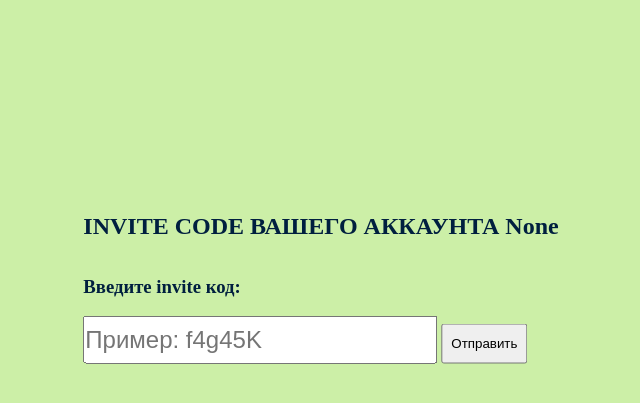
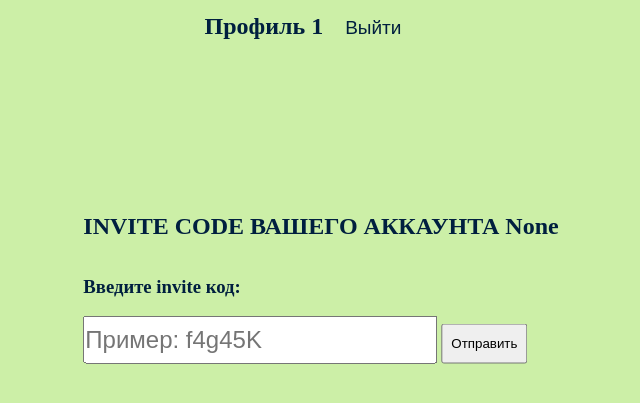
Before and after one commit to valhallajazzy/Django-DRF_auth_profile, a Django app: page /profile/1 in a window 1280 px wide. Shown: the top 403 px of the page, without its empty margins (319-959 px from the left). Run offline with Django 5.2, Linux system fonts and the light colour scheme; parts of the project's set-up code (start-up, migrations or seed data) failed here and were passed over.

Commit message:
Refactor frontend

```diff
--- a/profile_front/static/profile_front/css/styles.css
+++ b/profile_front/static/profile_front/css/styles.css
@@ -25,3 +25,38 @@
     height:40px;
     padding: 8px;
 }
+
+header{
+    margin-top:10px;
+    display: flex;
+    justify-content: center;
+}
+
+.Logo, .menu{
+    margin-right: 18px;
+    display: inline-block;
+    line-height: 32px;
+}
+.menu li{
+    margin-right: 18px;
+    display: inline-block;
+    line-height: 32px;
+}
+
+.menu a{
+    font-family:Arial;
+    font-size:19px;
+    color: #001F3F;
+    text-decoration: none;
+    line-height: 32px;
+}
+
+.menu a:hover{
+    color: white
+}
+.Logo h2{
+    font-family: Times;
+    font-size:27px;
+    color: #001F3F;
+    line-height: 30px;
+}
--- a/profile_front/templates/profile_front/profile.html
+++ b/profile_front/templates/profile_front/profile.html
@@ -3,6 +3,14 @@
 {% block title %} <title> Профиль </title> {% endblock %}
 
 {% block content %}
+        <header>
+            <div class="menu">
+                    <ul>
+                        <li><h2>Профиль {{ id }}</h2></li>
+                        <li><a href="{% url 'auth' %}">Выйти</a></li>
+                    </ul>
+            </div>
+        </header>
         <div class="main_notes">
             <h2>INVITE CODE ВАШЕГО АККАУНТА {{ None }}</h2><br><br>
             <form action="{% url 'profile' id %}" method="POST">
--- a/profile_front/templates/profile_front/sign_in.html
+++ b/profile_front/templates/profile_front/sign_in.html
@@ -14,7 +14,7 @@
         <div class="main_notes">
             <form action="{% url 'auth' %}" method="POST">
               {% csrf_token %}
-                  <h3>Авторизация</h3><br><br>
+                  <h2>Авторизация</h2><br><br>
                   <h3>Введите номер телефона в форме +7 (XXX) XXX XX XX</h3><br><br>
                   <input  type="text" class="number_input" name='phone_number' placeholder="Пример: +79093454543"/>
                   <button style="" type="submit" id="">Отправить</button>
```
